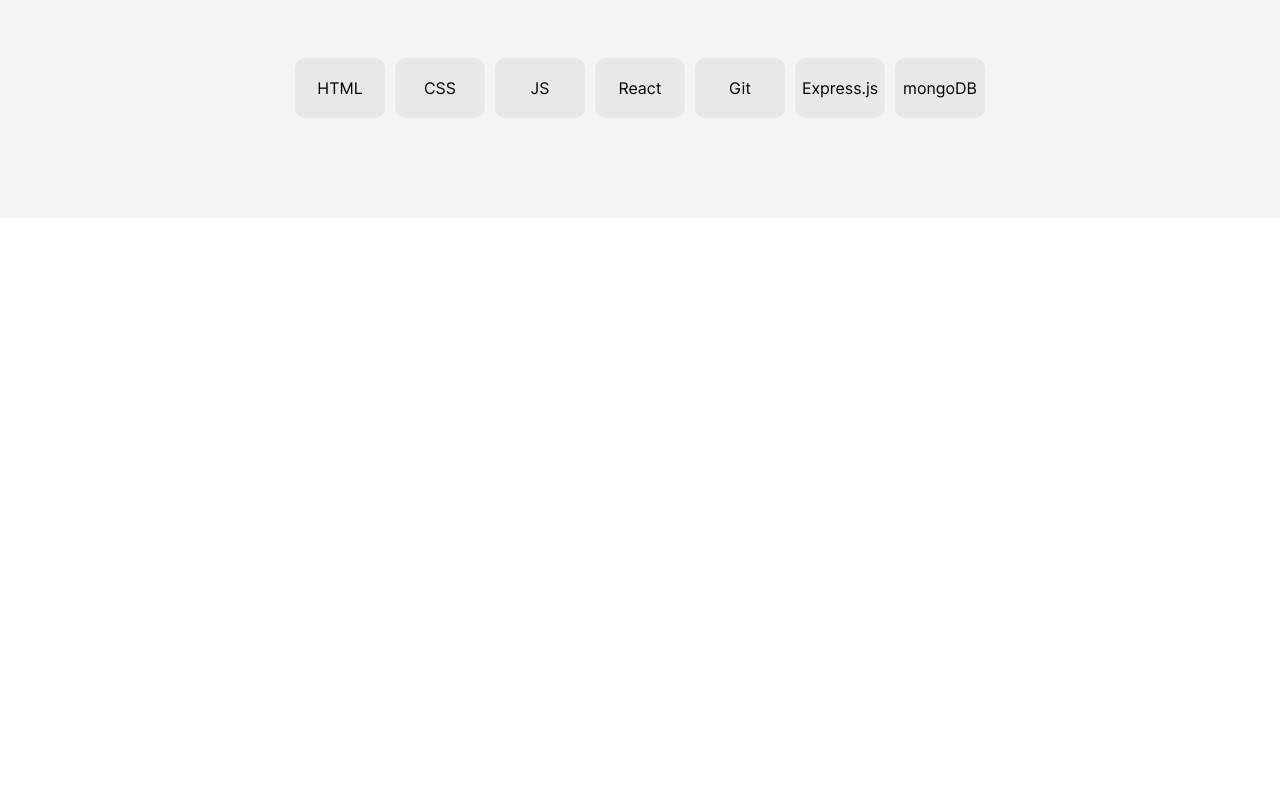
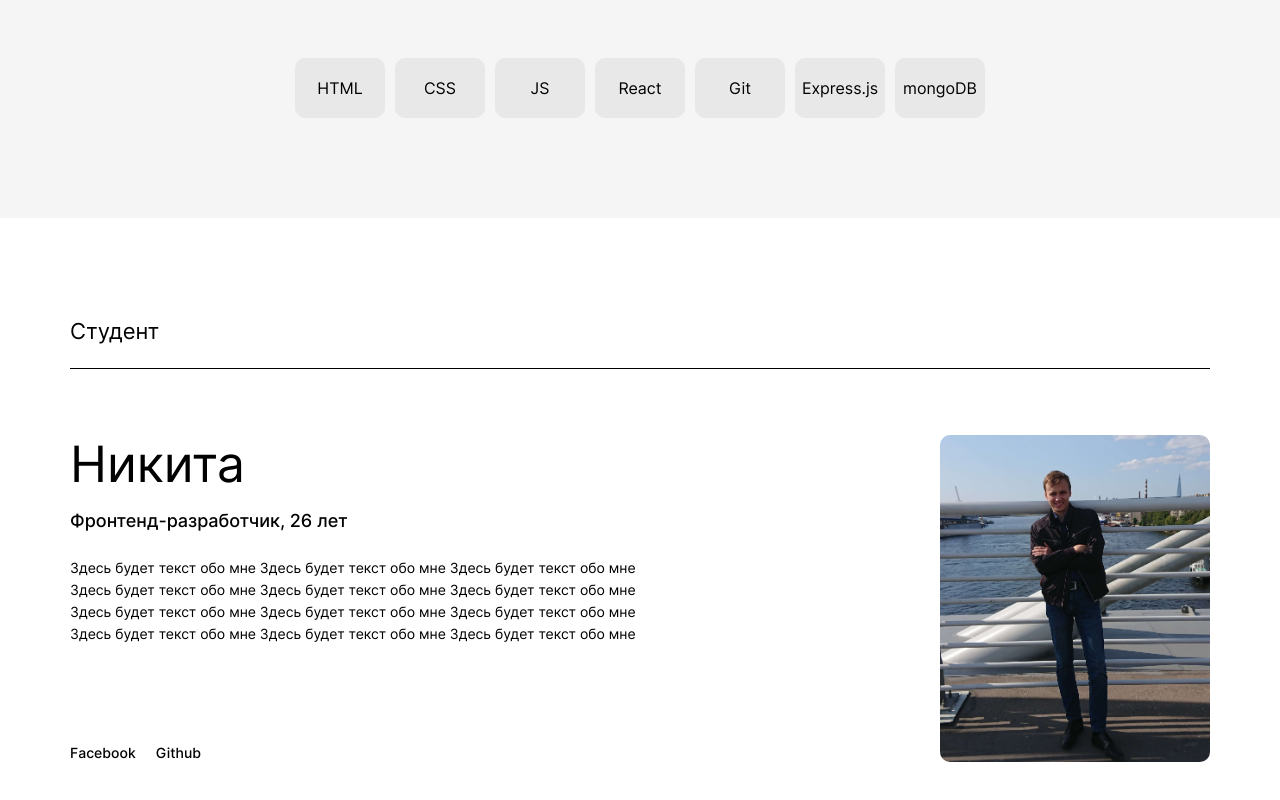
Before and after one commit to NikolosHGW/movies-explorer-frontend, a React (Create React App) app: page / in a window 1280 px wide. Shown: the part 1603-2403 px from the top of the page. Before the commit the page ends 1821 px from the top, so only its background shows below. Built offline with nearby package versions, Linux system fonts and the light colour scheme.

Commit message:
feat: create AboutMe

```diff
--- /dev/null
+++ b/src/components/AboutMe/AboutMe.css
@@ -0,0 +1,76 @@
+.about-me {
+  display: flex;
+  flex-direction: column;
+  padding: 100px 70px;
+  font-family: 'Inter', 'Helvetica Neue', 'Arial', sans-serif;
+}
+
+.about-me__heading {
+  margin: 0;
+  border-bottom: 1px solid #000000;
+  box-sizing: border-box;
+  padding-bottom: 23px;
+  font-weight: 400;
+  font-size: 22px;
+  line-height: 27px;
+}
+
+.about-me__name {
+  font-weight: 400;
+  font-size: 50px;
+  line-height: 58px;
+  margin: 0 0 18px;
+}
+
+.about-me__job {
+  font-weight: 500;
+  font-size: 18px;
+  line-height: 20px;
+  margin: 0;
+}
+
+.about-me__about {
+  font-weight: 400;
+  font-size: 14px;
+  line-height: 22px;
+  margin: 26px 0 99px;
+  max-width: 600px;
+}
+
+.about-me__container {
+  display: flex;
+  justify-content: space-between;
+  padding-top: 66px;
+}
+
+.about-me__container-avatar {
+  max-width: 270px;
+  height: 327px;
+  object-fit: cover;
+  border-radius: 10px;
+}
+
+.about-me__social {
+  margin: 0;
+  padding: 0;
+  list-style: none;
+  display: flex;
+}
+
+.about-me__social-line {
+  display: flex;
+  margin-right: 20px;
+}
+
+.about-me__social-link {
+  text-decoration: none;
+  color: #000000;
+  font-weight: 500;
+  font-size: 14px;
+  line-height: 17px;
+  transition: opacity .4s linear;
+}
+
+.about-me__social-link:hover {
+  opacity: .4;
+}
--- /dev/null
+++ b/src/components/AboutMe/AboutMe.jsx
@@ -0,0 +1,30 @@
+import './AboutMe.css'
+import avatar from '../../images/ava.jpg';
+
+export default function AboutMe() {
+  return (
+    <section className='about-me'>
+      <h2 className='about-me__heading'>Студент</h2>
+      <div className='about-me__container'>
+        <div className='about-me__container-info'>
+          <p className='about-me__name'>Никита</p>
+          <p className='about-me__job'>Фронтенд-разработчик, 26 лет</p>
+          <p className='about-me__about'>
+            Здесь будет текст обо мне Здесь будет текст обо мне Здесь будет текст обо мне Здесь будет текст обо мне
+            Здесь будет текст обо мне Здесь будет текст обо мне Здесь будет текст обо мне Здесь будет текст обо мне
+            Здесь будет текст обо мне Здесь будет текст обо мне Здесь будет текст обо мне Здесь будет текст обо мне
+          </p>
+          <ul className='about-me__social'>
+            <li className='about-me__social-line'>
+              <a className='about-me__social-link' href='#'>Facebook</a>
+            </li>
+            <li className='about-me__social-line'>
+              <a className='about-me__social-link' href='#'>Github</a>
+            </li>
+          </ul>
+        </div>
+        <img className='about-me__container-avatar' src={avatar} alt='Аватарка студента' />
+      </div>
+    </section>
+  );
+}
--- a/src/components/Main/Main.jsx
+++ b/src/components/Main/Main.jsx
@@ -1,3 +1,4 @@
+import AboutMe from '../AboutMe/AboutMe';
 import AboutProject from '../AboutProject/AboutProject';
 import Content from '../Content/Content';
 import Header from '../Header/Header';
@@ -13,6 +14,7 @@ export default function Main() {
         <Promo />
         <AboutProject />
         <Techs />
+        <AboutMe />
       </Content>
     </div>
   );
```
Also changed, not shown: src/images/ava.jpg (added).
